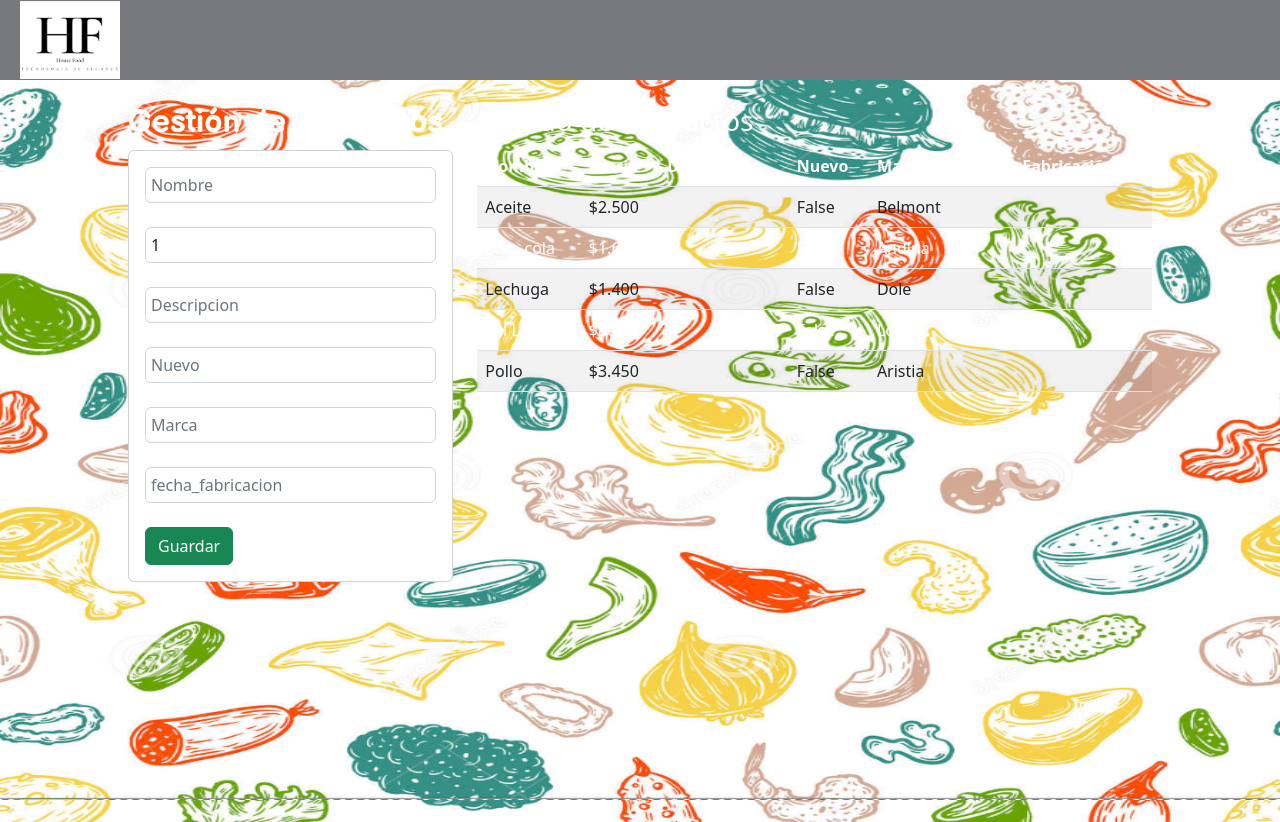
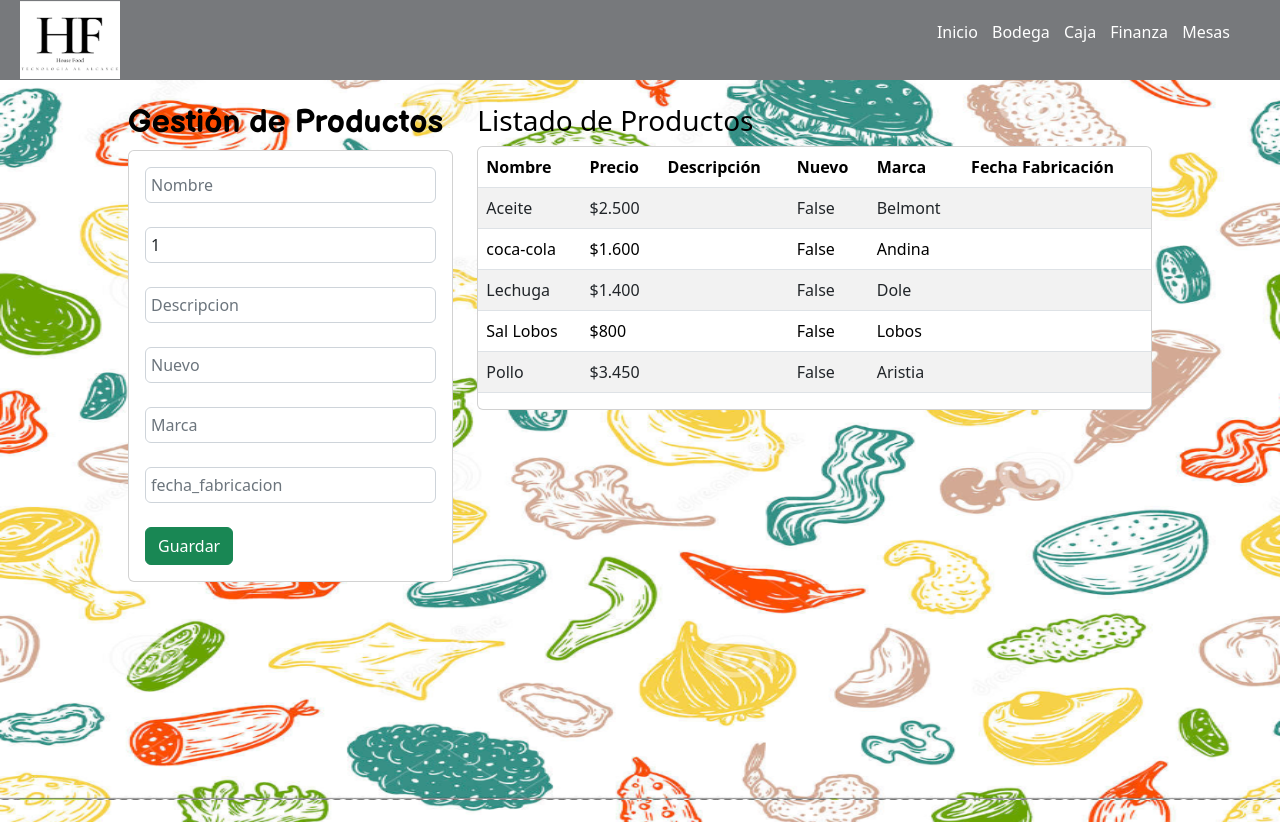
Before and after one commit to Edu402006/HouseFood, a Django app: page /bodega/ in a window 1280 px wide. Shown: the top 822 px of the page. Run offline with Django 3.2, Linux system fonts and the light colour scheme; data comes from the database, SQL or seed files in the repository; both versions use the stored data as it was after the commit; parts of the project's set-up code (start-up, migrations or seed data) failed here and were passed over; some libraries are stand-ins or nearby versions.

Commit message:
tercer commit

```diff
--- a/hf/admin.py
+++ b/hf/admin.py
@@ -1,7 +1,8 @@
 from django.contrib import admin
-from .models import Marca, Producto
+from .models import Marca, Producto, Mesas
 
 # Register your models here.
 
 admin.site.register(Marca)
 admin.site.register(Producto)
+admin.site.register(Mesas)
--- a/hf/templates/hf/base.html
+++ b/hf/templates/hf/base.html
@@ -19,7 +19,7 @@
         <div class="contenedor_logo">
             <img  class="logo"  src="{% static 'img/hf.jpeg' %}" alt="logo">
         </div>
-        <!-- <div>
+        <div>
             <nav id="nav">
                 <ul>
                     <li><a href="{% url 'home' %}"> Inicio </a></li>
@@ -29,7 +29,7 @@
                     <li><a href="{% url 'mesas' %}">Mesas</a></li>
                 </ul>
             </nav>
-        </div> -->
+        </div>
     </header>
     <div id="contenido">
         {% block contenido %}
--- a/hf/templates/hf/bodega.html
+++ b/hf/templates/hf/bodega.html
@@ -15,7 +15,7 @@
 
 {% load crispy_forms_tags %}
 
-<div class="row text-white">
+<div class="row text-black">
     <div class="col-sm-12 col-md-6 col-lg-4 col-xl-4">
         <br>
         <h2 >Gestión de Productos</h2>
@@ -56,10 +56,11 @@
         </div>
     </div>
     <div class="col-sm-12 col-md-6 col-lg-8 col-xl-8">
-        <div class="table-responsive py-4 text-white">
+        <div class="table-responsive py-4 text-black">
             {% load humanize %}
             <h3>Listado de Productos</h3>
-            <table class="table table-striped text-white">
+            <div class="card">
+                <table class="table table-striped text-black">
                     <thead>
                         <tr>
                             <th>Nombre</th>
@@ -86,6 +87,8 @@
                     </tbody>
                 </table>
             </div>
+
+        </div>
     </div>
 </div>
 
```
Also changed, not shown: db.sqlite3. Lines whose indentation alone changed are shown as unchanged.
